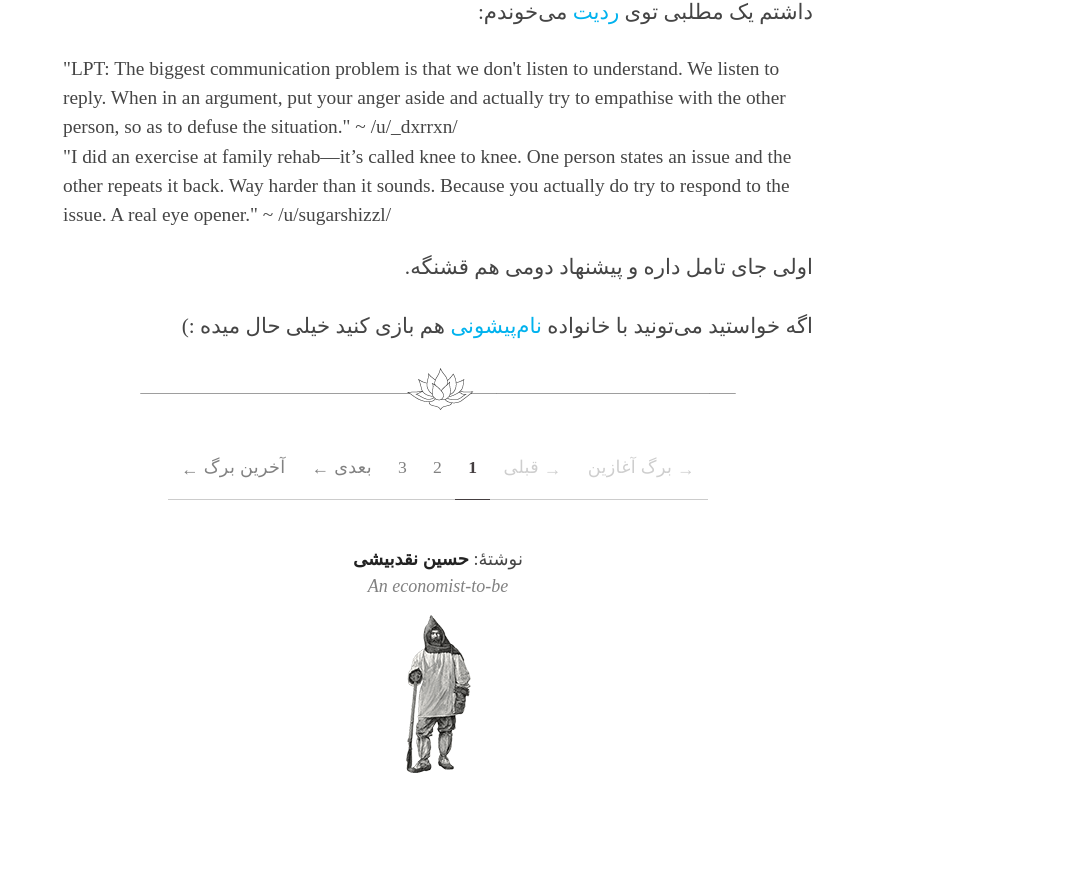
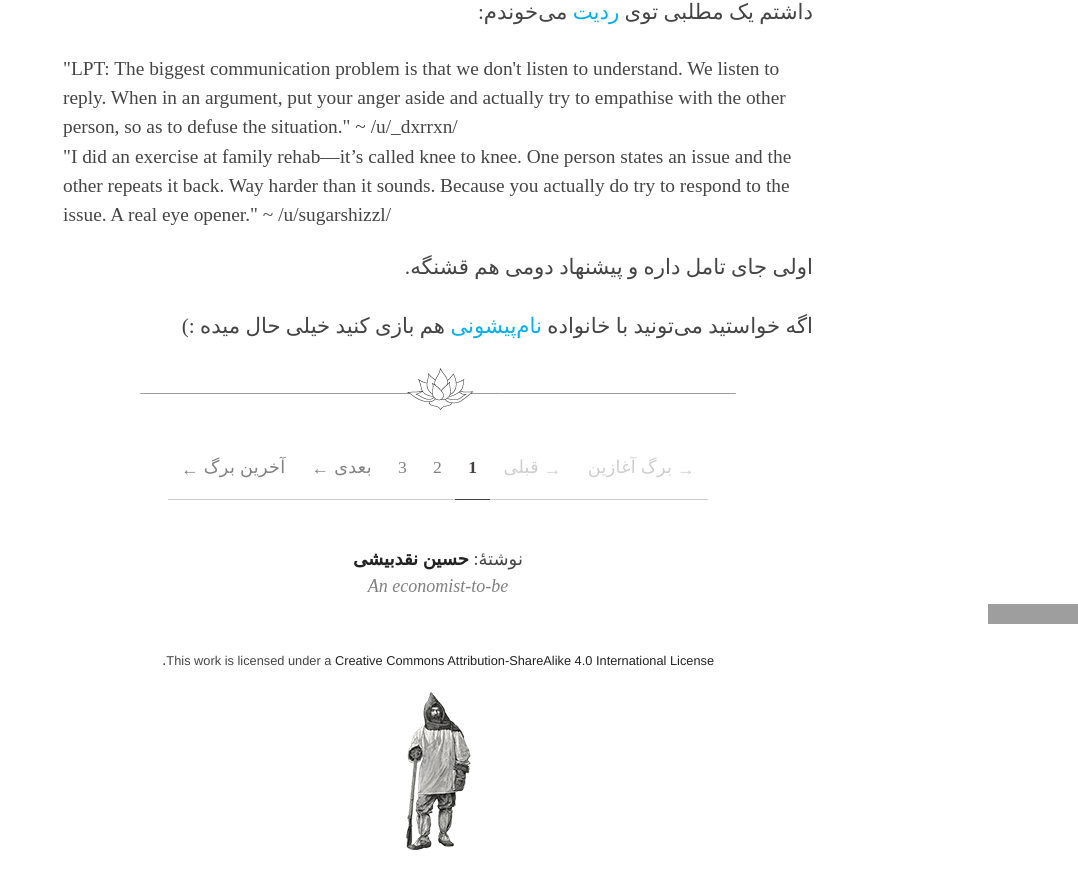
Before and after one commit to niyumard/khoone, a Jekyll site: the page built from index.html, in a window 1280 px wide and 900 px high, scrolled down 19783 px. Shown: the top 889 px of the window, without its empty margins (202-1280 px from the left). Built offline with Jekyll 4.4.1, drawn with Linux system fonts in a browser that asks for light colours; some web fonts are replaced; the list of posts is cut into pages by our own code; before the commit the page ends 20606 px from its top, so only the background shows below that; grey boxes are pictures that could not be loaded.

Commit message:
Added Licence to the footer

```diff
--- a/_includes/footer.html
+++ b/_includes/footer.html
@@ -1,4 +1,5 @@
 <footer id="footer">
     <p>نوشتهٔ: <strong><a href="{{ site.author_link }}" target="_blank">{{ site.author }}</a></strong></p>
     <p class="legal">{{ site.author_description }}</p>
+    <a rel="license" href="http://creativecommons.org/licenses/by-sa/4.0/"><img alt="Creative Commons License" style="border-width:0" src="https://i.creativecommons.org/l/by-sa/4.0/80x15.png" /></a><br /><small>This work is licensed under a <a rel="license" href="http://creativecommons.org/licenses/by-sa/4.0/">Creative Commons Attribution-ShareAlike 4.0 International License</a></small>.
 </footer>
```
